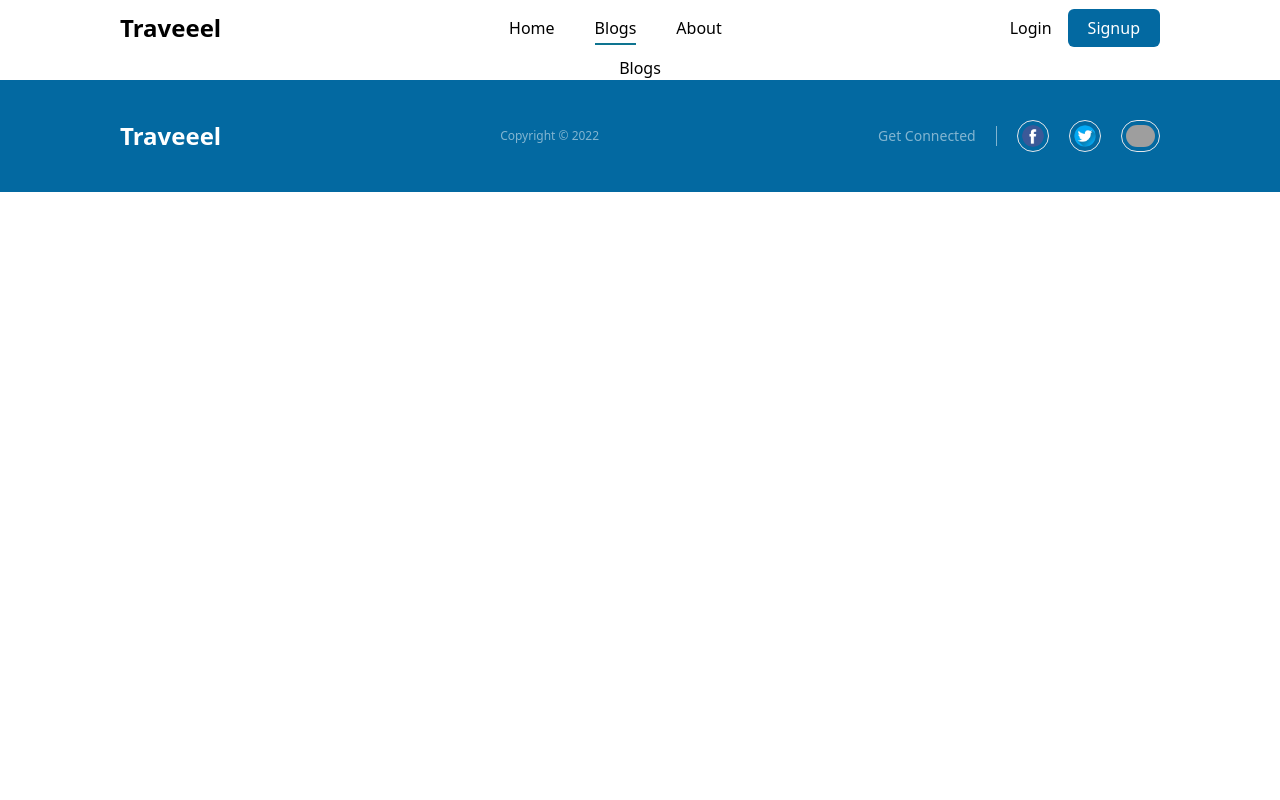
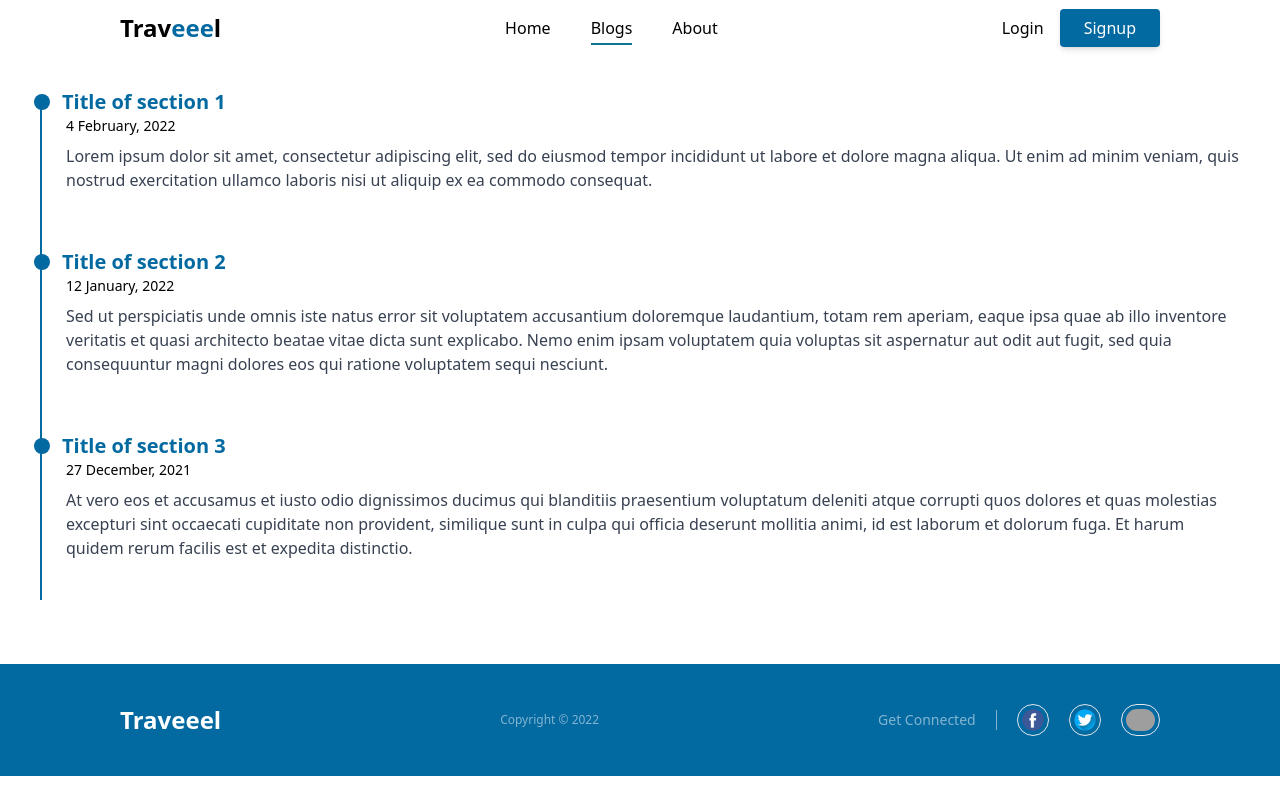
Before and after one commit to sajeeb-me/traveeel, a React (Create React App) app: page /blogs in a window 1280 px wide. Built offline with nearby package versions, Linux system fonts and the light colour scheme; no server answers; grey boxes are pictures that could not be loaded; what tw-elements would draw is missing.

Commit message:
login and register

```diff
--- a/src/App.js
+++ b/src/App.js
@@ -20,7 +20,7 @@ function App() {
         <Route path='/home' element={<Home />} />
         <Route path='/blogs' element={<Blogs />} />
         <Route path='/about' element={<About />} />
-        <Route path='/checkout' element={
+        <Route path='/checkout/:id' element={
           <RequireAuth>
             <Checkout />
           </RequireAuth>
--- a/src/Pages/Blogs/Blogs.js
+++ b/src/Pages/Blogs/Blogs.js
@@ -2,8 +2,41 @@ import React from 'react';
 
 const Blogs = () => {
     return (
-        <div>
-            <h1>Blogs</h1>
+        <div className='p-10'>
+            <section className='text-left'>
+                <ol className="border-l-2 border-sky-700">
+                    <li>
+                        <div className="flex flex-start items-center">
+                            <div className="bg-sky-700 w-4 h-4 flex items-center justify-center rounded-full -ml-2 mr-3 -mt-2"></div>
+                            <h4 className="text-sky-700 font-semibold text-xl -mt-2">Title of section 1</h4>
+                        </div>
+                        <div className="ml-6 mb-6 pb-6">
+                            <p className='text-sm'>4 February, 2022</p>
+                            <p className="text-gray-700 mt-2 mb-4">Lorem ipsum dolor sit amet, consectetur adipiscing elit, sed do eiusmod tempor incididunt ut labore et dolore magna aliqua. Ut enim ad minim veniam, quis nostrud exercitation ullamco laboris nisi ut aliquip ex ea commodo consequat.</p>
+                        </div>
+                    </li>
+                    <li>
+                        <div className="flex flex-start items-center">
+                            <div className="bg-sky-700 w-4 h-4 flex items-center justify-center rounded-full -ml-2 mr-3 -mt-2"></div>
+                            <h4 className="text-sky-700 font-semibold text-xl -mt-2">Title of section 2</h4>
+                        </div>
+                        <div className="ml-6 mb-6 pb-6">
+                            <p className='text-sm'>12 January, 2022</p>
+                            <p className="text-gray-700 mt-2 mb-4">Sed ut perspiciatis unde omnis iste natus error sit voluptatem accusantium doloremque laudantium, totam rem aperiam, eaque ipsa quae ab illo inventore veritatis et quasi architecto beatae vitae dicta sunt explicabo. Nemo enim ipsam voluptatem quia voluptas sit aspernatur aut odit aut fugit, sed quia consequuntur magni dolores eos qui ratione voluptatem sequi nesciunt.</p>
+                        </div>
+                    </li>
+                    <li>
+                        <div className="flex flex-start items-center">
+                            <div className="bg-sky-700 w-4 h-4 flex items-center justify-center rounded-full -ml-2 mr-3 -mt-2"></div>
+                            <h4 className="text-sky-700 font-semibold text-xl -mt-2">Title of section 3</h4>
+                        </div>
+                        <div className="ml-6 mb-6 pb-6">
+                            <p className='text-sm'>27 December, 2021</p>
+                            <p className="text-gray-700 mt-2 mb-4">At vero eos et accusamus et iusto odio dignissimos ducimus qui blanditiis praesentium voluptatum deleniti atque corrupti quos dolores et quas molestias excepturi sint occaecati cupiditate non provident, similique sunt in culpa qui officia deserunt mollitia animi, id est laborum et dolorum fuga. Et harum quidem rerum facilis est et expedita distinctio.</p>
+                        </div>
+                    </li>
+                </ol>
+            </section>
         </div>
     );
 };
--- a/src/Pages/Home/Checkout/Checkout.js
+++ b/src/Pages/Home/Checkout/Checkout.js
@@ -1,9 +1,20 @@
 import React from 'react';
+import { useParams } from 'react-router-dom';
 
 const Checkout = () => {
+    const params = useParams();
     return (
-        <div>
-            <h1>Checkout</h1>
+        <div className='min-h-[75vh] flex items-center justify-center'>
+            <section>
+                <h1 className='text-4xl font-semibold mb-5'>Your selected <span className='text-sky-700'>Package no: {params.id}</span> is available now.</h1>
+                <button
+                    type="button"
+                    className="px-8 py-3 mb-1 bg-sky-700 text-white leading-tight rounded shadow-md hover:bg-sky-700 hover:shadow-lg focus:bg-sky-700 focus:shadow-lg focus:outline-none focus:ring-0 active:bg-sky-700 active:shadow-lg transition duration-150 ease-in-out"
+                    data-mdb-ripple="true"
+                    data-mdb-ripple-color="light">
+                    Proceed to checkout
+                </button>
+            </section>
         </div>
     );
 };
--- a/src/Pages/Home/Package/Package.js
+++ b/src/Pages/Home/Package/Package.js
@@ -3,7 +3,7 @@ import { useNavigate } from 'react-router-dom';
 
 const Package = ({ pack }) => {
     const navigate = useNavigate()
-    const { name, img, description, price } = pack;
+    const { id, name, img, description, price } = pack;
     return (
         <div>
             <section className='border rounded-xl'>
@@ -14,7 +14,7 @@ const Package = ({ pack }) => {
                     <h1 className='text-xl font-semibold'>{name}</h1>
                     <p className='text-sm my-3'>{description}</p>
                     <div className='flex justify-between items-end'>
-                        <button onClick={() => navigate('/checkout')} className=' bg-sky-700 py-2 px-5 text-white rounded-md hover:bg-sky-800 duration-200 ease-in'>Book now</button>
+                        <button onClick={() => navigate(`/checkout/${id}`)} className=' bg-sky-700 py-2 px-5 text-white rounded-md hover:bg-sky-800 duration-200 ease-in'>Book now</button>
                         <p className='text-2xl font-bold'>${price}</p>
                     </div>
                 </div>
--- a/src/Pages/Home/SearchTrip/SearchTrip.js
+++ b/src/Pages/Home/SearchTrip/SearchTrip.js
@@ -20,8 +20,8 @@ const SearchTrip = () => {
                         <h1 className='bg-sky-700 p-1 rounded-full bg-opacity-20 text-sky-700'><BiCalendar /></h1>
                     </div>
                     <div className='text-left'>
-                        <label className='block text-sky-700 font-semibold' htmlFor="location">Date</label>
-                        <input className='text-sm outline-none' type="date" name="location" id="location" placeholder='Choose a date' />
+                        <label className='block text-sky-700 font-semibold' htmlFor="date">Date</label>
+                        <input className='text-sm outline-none' type="date" name="date" id="date" placeholder='Choose a date' />
                     </div>
                 </div>
                 <div className='h-[50px] w-[1px] bg-sky-300 mx-2 hidden md:block'></div>
@@ -30,8 +30,8 @@ const SearchTrip = () => {
                         <h1 className='bg-sky-700 p-1 rounded-full bg-opacity-20 text-sky-700'><BiUserPlus /></h1>
                     </div>
                     <div className='text-left'>
-                        <label className='block text-sky-700 font-semibold' htmlFor="location">Person</label>
-                        <input className='text-sm outline-none' type="number" name="location" id="location" placeholder='How many People?' />
+                        <label className='block text-sky-700 font-semibold' htmlFor="person">Person</label>
+                        <input className='text-sm outline-none' type="number" name="person" id="person" placeholder='How many People?' />
                     </div>
                 </div>
                 <button className='bg-sky-700 px-3 py-2 text-2xl rounded-lg text-white hover:bg-sky-800 duration-200 ease-in'>
--- a/src/Pages/Loading/Loading.js
+++ b/src/Pages/Loading/Loading.js
@@ -3,7 +3,7 @@ import LoadingImg from '../../images/loading.gif'
 
 const Loading = () => {
     return (
-        <div className='flex justify-center'>
+        <div className='min-h-[75vh] flex justify-center'>
             <section>
                 <img src={LoadingImg} alt="" />
             </section>
--- a/src/Pages/Shares/Header/Header.js
+++ b/src/Pages/Shares/Header/Header.js
@@ -9,7 +9,7 @@ const Header = () => {
     const [user, loading, error] = useAuthState(auth);
     return (
         <nav className='flex justify-between items-center px-5 md:px-[120px] py-3 sticky top-0 bg-white z-10'>
-            <Link to='/' className='text-2xl font-semibold hidden md:block'><p>Traveeel</p></Link>
+            <Link to='/' className='text-2xl font-semibold hidden md:block'><p>Trav<span className='text-sky-700'>eee</span>l</p></Link>
             <div className='flex gap-2 md:gap-10'>
                 <CustomLink className='hover:text-sky-700 py-1' to='/'>Home</CustomLink>
                 <CustomLink className='hover:text-sky-700 py-1' to='/blogs'>Blogs</CustomLink>
@@ -17,14 +17,23 @@ const Header = () => {
             </div>
             {
                 user ?
-                    <button onClick={() => signOut(auth)} className=' bg-sky-700 py-2 px-5 text-white rounded-md hover:bg-sky-800 duration-200 ease-in'>Sign out</button>
+                    <button onClick={() => signOut(auth)} type="button"
+                        className="px-6 py-2 mb-1 bg-sky-700 text-white leading-tight rounded shadow-md hover:bg-sky-700 hover:shadow-lg focus:bg-sky-700 focus:shadow-lg focus:outline-none focus:ring-0 active:bg-sky-700 active:shadow-lg transition duration-150 ease-in-out"
+                        data-mdb-ripple="true"
+                        data-mdb-ripple-color="light" to='/signup'>Sign out</button>
                     :
-                    <div className='flex gap-4'>
+                    <div className='flex items-center gap-4'>
                         <CustomLink className='hover:text-sky-700 py-1' to='/login'>Login</CustomLink>
-                        <CustomLink className=' bg-sky-700 py-2 px-5 text-white rounded-md hover:bg-sky-800 duration-200 ease-in' to='/signup'>Signup</CustomLink>
+                        <CustomLink
+                            type="button"
+                            className="px-6 py-2 mb-1 bg-sky-700 text-white leading-tight rounded shadow-md hover:bg-sky-700 hover:shadow-lg focus:bg-sky-700 focus:shadow-lg focus:outline-none focus:ring-0 active:bg-sky-700 active:shadow-lg transition duration-150 ease-in-out"
+                            data-mdb-ripple="true"
+                            data-mdb-ripple-color="light" to='/signup'>
+                            Signup
+                        </CustomLink>
                     </div>
             }
-        </nav>
+        </nav >
     );
 };
 
```
Also changed, not shown: src/Pages/Login/Login.js (+17 -4 lines), src/Pages/Signup/Signup.js (+5 -3 lines), src/images/loading.gif.
